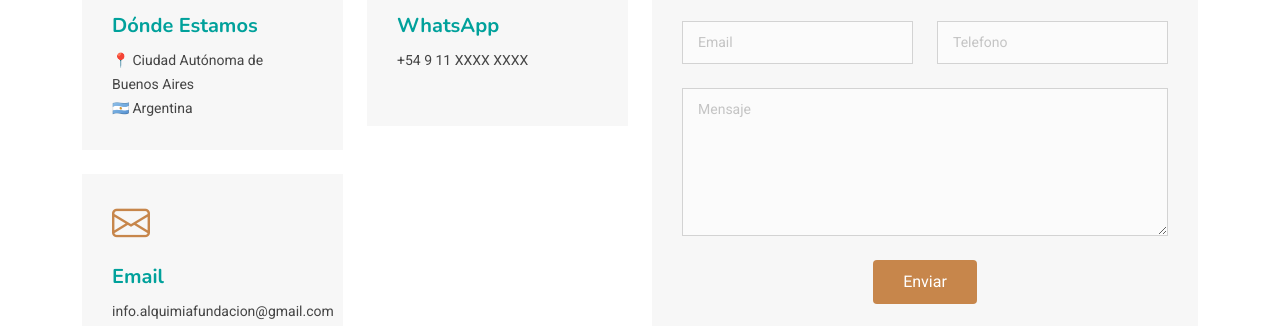
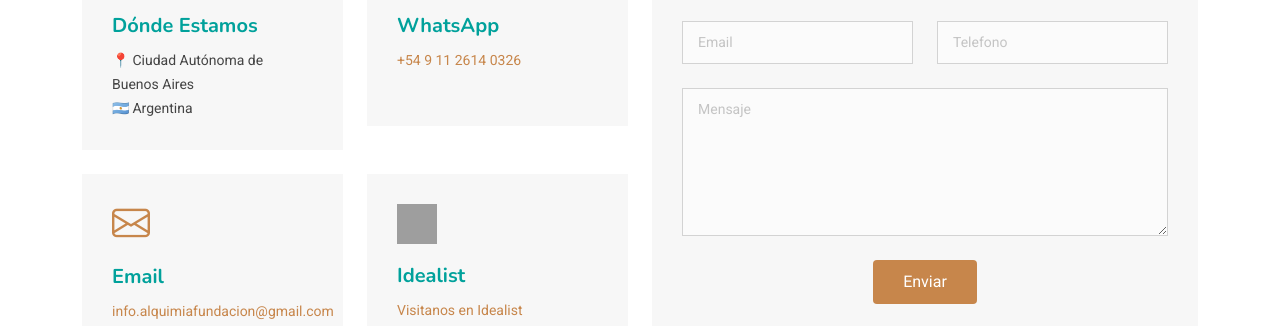
Before and after one commit to tezequiel/falquimia, a plain HTML site: page v2.html in a window 1280 px wide. Shown: the part 6015-6341 px from the top of the page. Drawn offline with nearby package versions, Linux system fonts and the light colour scheme; grey boxes are pictures that could not be loaded.

Commit message:
Adding WhatsApp and Idealist

```diff
--- a/v2.html
+++ b/v2.html
@@ -514,7 +514,7 @@
               <div class="info-item" data-aos="fade" data-aos-delay="300">
                 <i class="bi bi-whatsapp"></i>
                 <h3>WhatsApp</h3>
-                <p>+54 9 11 XXXX XXXX</p>
+                <p><a href="https://wa.me/+5491126140326">+54 9 11 2614 0326</a></p>
                 <p>&nbsp;</p>
               </div>
             </div><!-- End Info Item -->
@@ -523,7 +523,20 @@
               <div class="info-item" data-aos="fade" data-aos-delay="400">
                 <i class="bi bi-envelope"></i>
                 <h3>Email</h3>
-                <p>info.alquimiafundacion@gmail.com</p>
+                <p><a href="mailto:info.alquimiafundacion@gmail.com">info.alquimiafundacion@gmail.com</a></p>
+                <p>&nbsp;</p>
+              </div>
+            </div><!-- End Info Item -->
+
+            <div class="col-md-6">
+              <div class="info-item" data-aos="fade" data-aos-delay="400">
+                <i>
+                  <svg xmlns="http://www.w3.org/2000/svg" width="40" height="40" fill="currentColor" class="bi bi-idealist" viewBox="0 0 40 40">
+                    <image href="https://www.idealist.org/assets/c6f4e526f171d4c0c215d29d138b50cbf0f3a11d/images/logos/logo-mark.webp" width="40" height="40"/>
+                  </svg>
+                </i>
+                <h3>Idealist</h3>
+                <p><a href="https://ideali.st/PRov2f">Visitanos en Idealist</a></p>
                 <p>&nbsp;</p>
               </div>
             </div><!-- End Info Item -->
```
